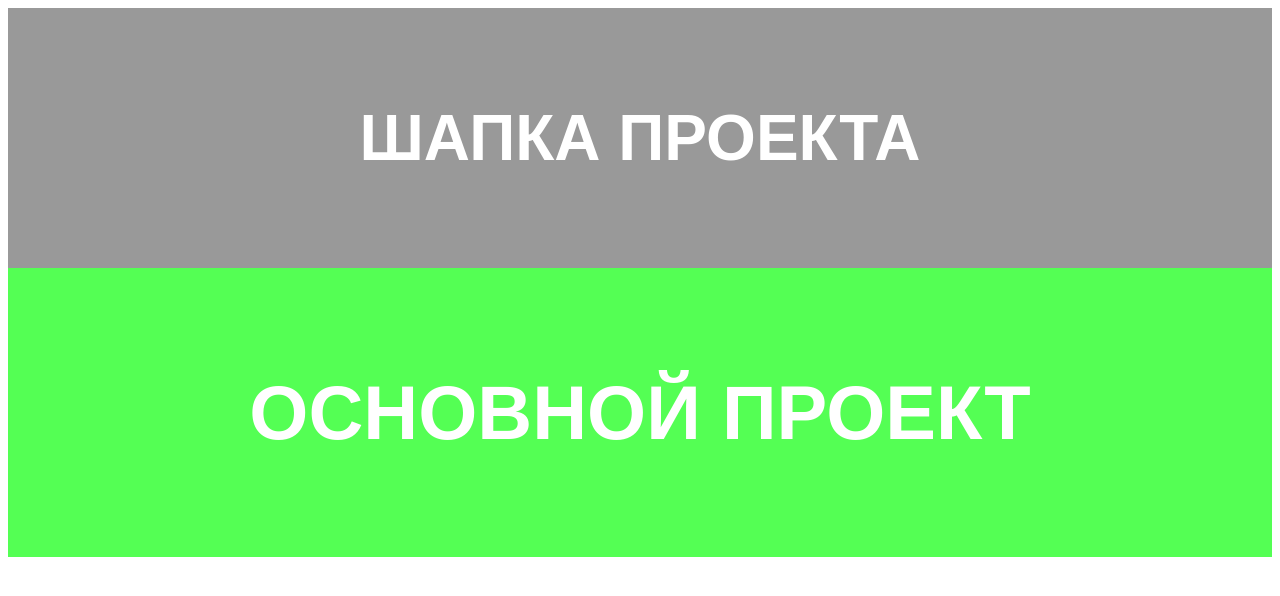
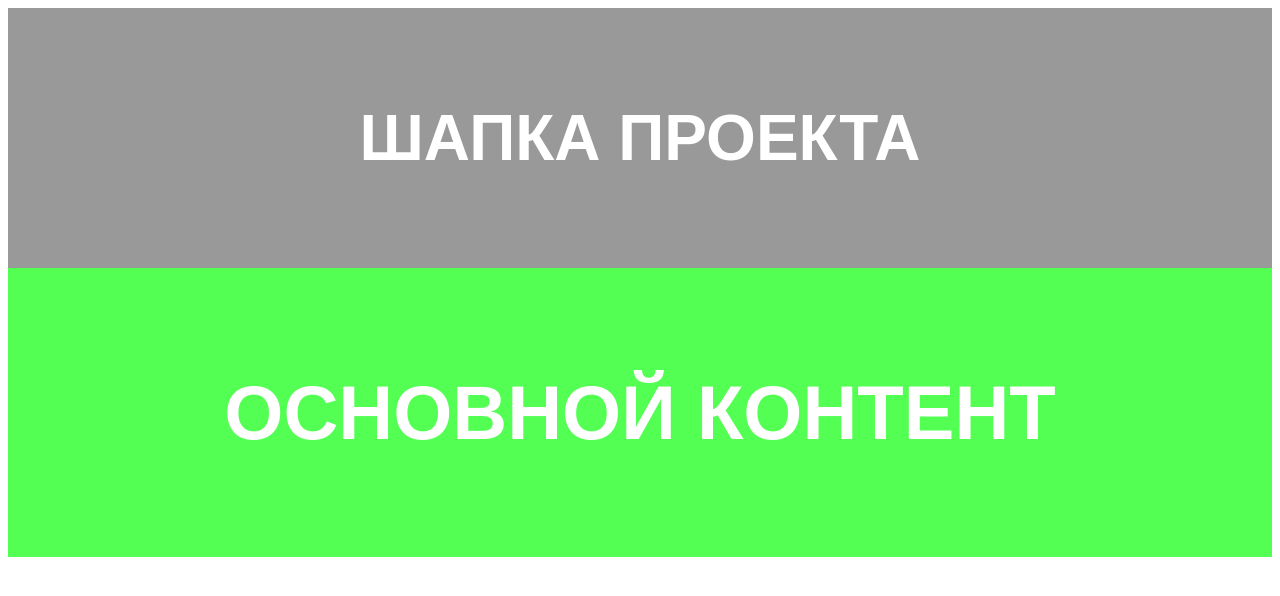
Before and after one commit to Dimlikan/remote-test, a plain HTML site: page index.html in a window 1280 px wide. Drawn offline with Linux system fonts and the light colour scheme.

Commit message:
Content ready

```diff
--- a/index.html
+++ b/index.html
@@ -14,7 +14,7 @@
 
 
    <main class="main">
-      <h1>ОСНОВНОЙ ПРОЕКТ</h1>
+      <h1>ОСНОВНОЙ КОНТЕНТ</h1>
    </main>
 
 </body>
```
